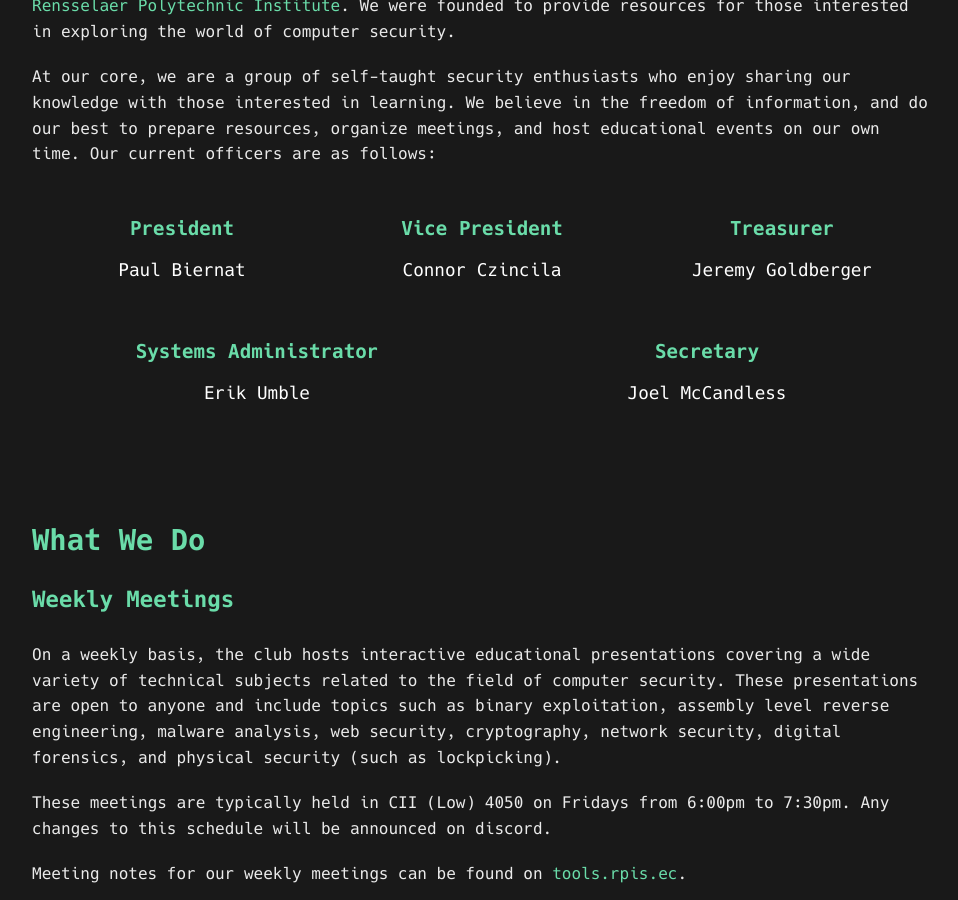
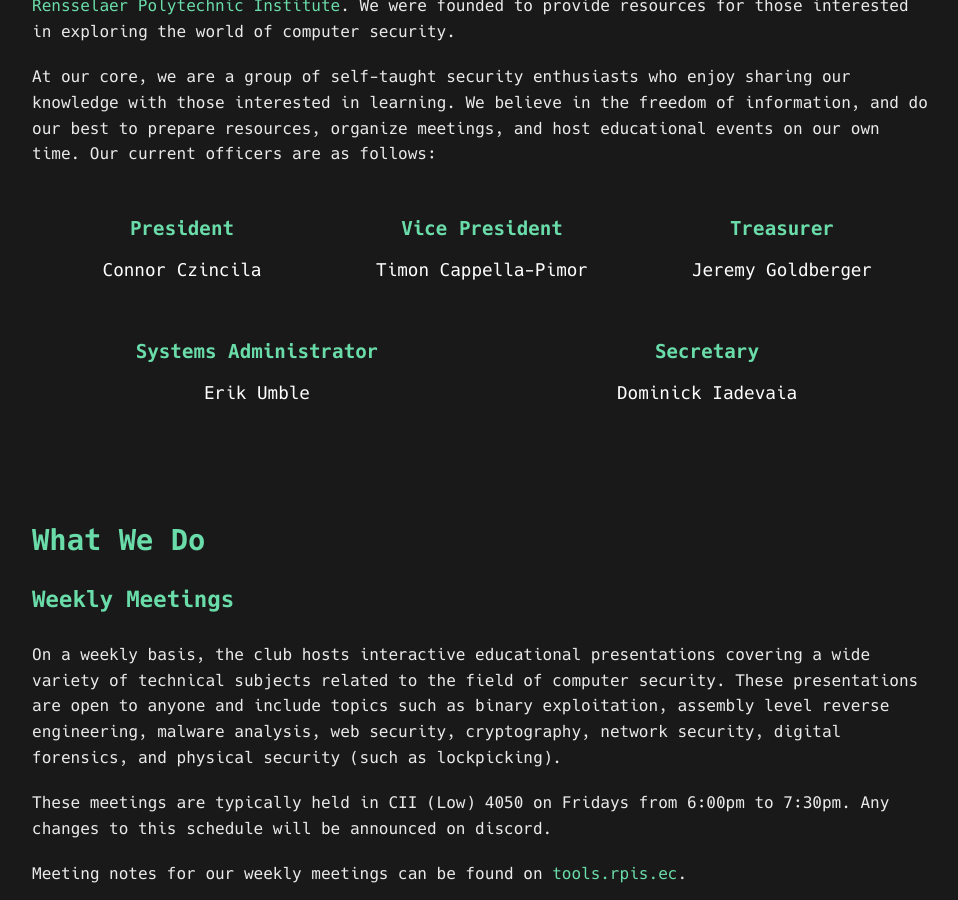
Before and after one commit to RPISEC/website, a Jekyll site: the page built from about.html, in a window 1280 px wide and 900 px high, scrolled down 484 px. Shown: the whole window, without its empty margins (158-1116 px from the left). Built offline with Jekyll 4.4.1, drawn with Linux system fonts in a browser that asks for light colours.

Commit message:
Update officers from election results

```diff
--- a/about.html
+++ b/about.html
@@ -16,11 +16,11 @@
             <ul class="officers">
                 <li>
                     <div class="position">President</div>
-                    <div class="name">Paul Biernat</div>
+                    <div class="name">Connor Czincila</div>
                 </li>
                 <li>
                     <div class="position">Vice President</div>
-                    <div class="name">Connor Czincila</div>
+                    <div class="name">Timon Cappella-Pimor</div>
                 </li>
                 <li>
                     <div class="position">Treasurer</div>
@@ -32,7 +32,7 @@
                 </li>
                 <li>
                     <div class="position">Secretary</div>
-                    <div class="name">Joel McCandless</div>
+                    <div class="name">Dominick Iadevaia</div>
                 </li>
             </ul>
         </div>
```
